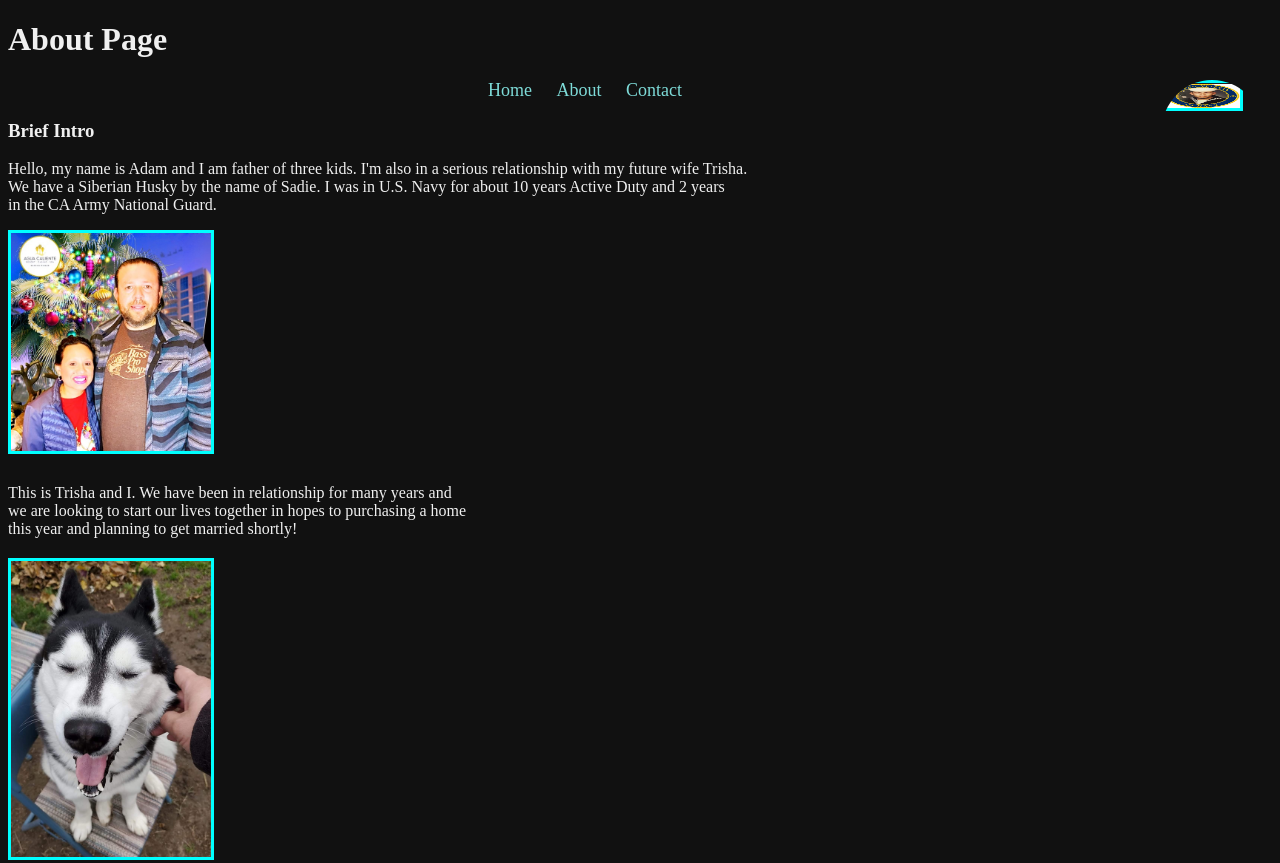
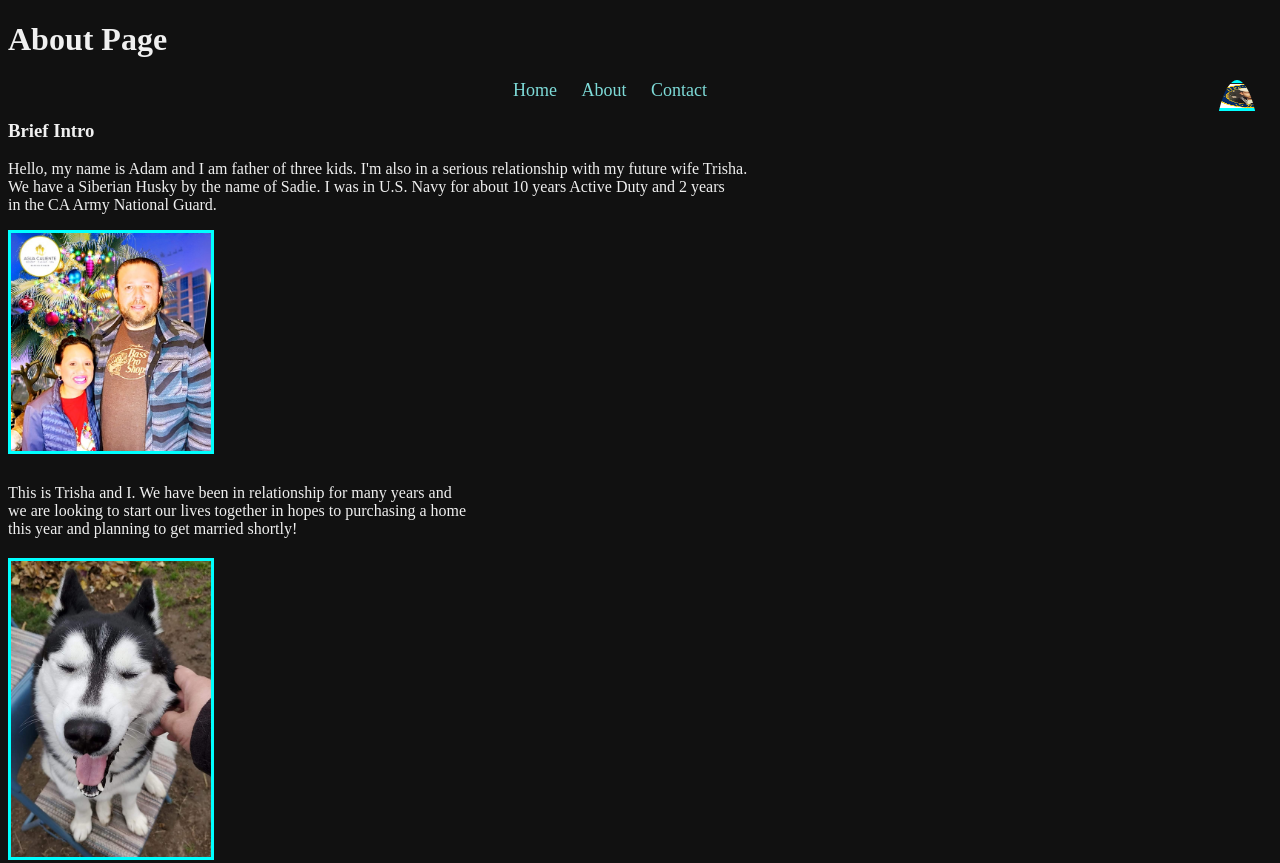
Before and after one commit to ajj714oc/about-me, a plain HTML site: page about.html in a window 1280 px wide. Shown: the top 863 px of the page. Drawn offline with Linux system fonts and the light colour scheme.

Commit message:
image edit

```diff
--- a/stylesheets/styles.css
+++ b/stylesheets/styles.css
@@ -22,8 +22,8 @@ header  { text-decoration: #1DA7AD;
         margin-bottom: 10px; /* Add margin below images */
       }
 
-.logo-container { width: 100px; /* Adjust width and height to fit your logo size */
-                  height: 100px;
+.logo-container { width: 50px; /* Adjust width and height to fit your logo size */
+                  height: 200px;
                   margin-right: 10px;
                   border-radius: 50%; /* Makes the container circular */
                   overflow: hidden; /* Ensures the image stays within the circular container */
```
